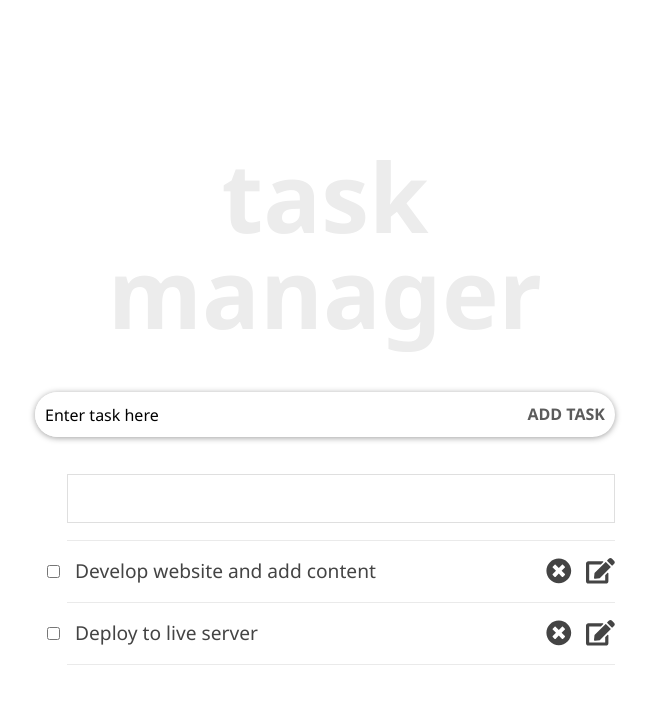
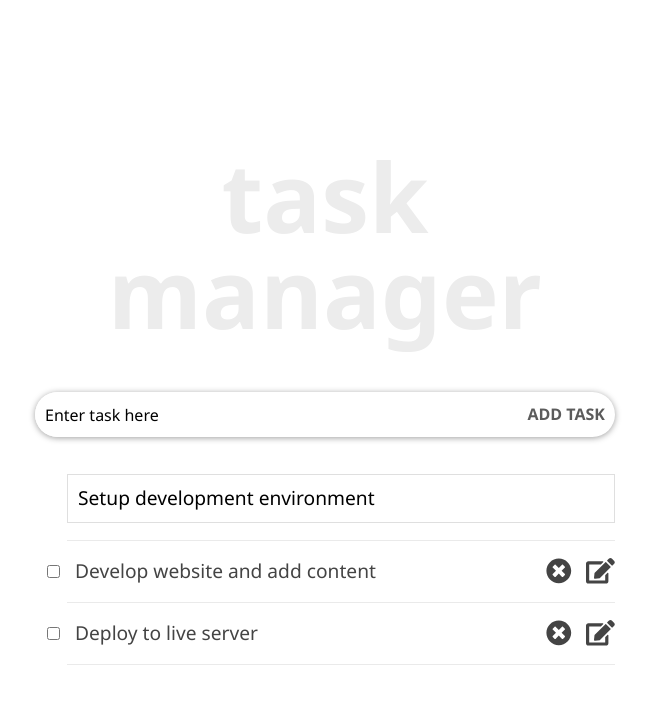
Before and after one commit to CaliforniaDev/ReactAssignment-1, a React (Create React App) app in the folder task-app/: page / in a window 1280 px wide. Both pictures are taken after a click on the element 915 px from the left and 486 px from the top of the page. Shown: the top 704 px of the page, without its empty margins (315-964 px from the left). Built offline with nearby package versions, Linux system fonts and the light colour scheme.

Commit message:
Add task editing logic

```diff
--- a/task-app/src/App.js
+++ b/task-app/src/App.js
@@ -45,27 +45,28 @@ class App extends Component {
   handleCompletedTask = (id) => {
     this.setState(state => ({
       tasks: state.tasks.map(task => {
-        return task.id === id ?
-          { ...task, completed: !task.completed }
-          : task
+        return (task.id === id) ?
+        {...task, completed: !task.completed}
+        : task;
       }),
     }))
-  };
-
-
+  }
   deleteTask = id => {
     this.setState(state => ({
       tasks: [...state.tasks.filter(task => task.id !== id)]
     }));
-  };
-  handleEdit = () => {
-    this.setState({
-      editing: true
-    })
   }
 
-
-
+  setUpdate = (updatedTitle, id) => {
+    this.setState(state => ({
+      tasks: state.tasks.map(task => {
+        if (task.id === id) {
+          task.title = updatedTitle;
+        }
+        return task;
+      })
+    }))
+  }
   render() {
     const viewMode = {};
     const editMode = {};
@@ -81,8 +82,7 @@ class App extends Component {
           tasks={tasks}
           state={this.state}
           deleteTask={this.deleteTask}
-          editTask={this.handleEdit}
-          updateTask={this.updateTask}
+          setUpdate={this.setUpdate}
           handleCompletedTask={this.handleCompletedTask}
         />
 
--- a/task-app/src/components/Overview.js
+++ b/task-app/src/components/Overview.js
@@ -3,7 +3,7 @@ import TaskItem from './TaskItem';
 
 
 const Overview = (props) => {
-    const { tasks, handleCompletedTask, deleteTask } = props;
+    const { tasks, handleCompletedTask, deleteTask, setUpdate } = props;
     return (
         <div>
             <ul>
@@ -13,6 +13,7 @@ const Overview = (props) => {
                       task={task}
                       handleCompletedTask={handleCompletedTask}
                       deleteTask={deleteTask}
+                      setUpdate={setUpdate}
                     />
                 ))}
             </ul>
--- a/task-app/src/components/TaskItem.js
+++ b/task-app/src/components/TaskItem.js
@@ -14,8 +14,15 @@ class TaskItem extends React.Component {
             editing: true
         })
     }
+    handleUpdatedDone = e => {
+        if (e.key === "Enter") {
+            this.setState({
+                editing: false
+            });
+        }
+    }
     render() {
-        const { handleCompletedTask, deleteTask } = this.props;
+        const { handleCompletedTask, deleteTask, setUpdate } = this.props;
         const { id, completed, title } = this.props.task;
         const completedStyle = {
             fontStyle: "italic",
@@ -33,7 +40,7 @@ class TaskItem extends React.Component {
 
         return (
             <li className={styles.item}>
-                <div style={viewMode}>
+                <div onDoubleClick={this.handleEditing} style={viewMode}>
                 <input
                   type="checkbox"
                   className={styles.checkbox}
@@ -43,9 +50,19 @@ class TaskItem extends React.Component {
                 <span style={completed ? completedStyle : null}>
                 {title}
                 </span>
-                <TasksController editTask={this.handleEditing} deleteTask={() => deleteTask(id)}/>
+                <TasksController
+                  editTask={this.handleEditing}
+                  deleteTask={() => deleteTask(id)}
+                  />
                 </div>
-                <input type="text" style={editMode} className={styles.textInput} />
+                <input
+                  type="text"
+                  style={editMode}
+                  className={styles.textInput}
+                  value={title}
+                  onChange={e => { setUpdate(e.target.value, id)}}
+                  onKeyDown={this.handleUpdatedDone}
+                />
 
             </li>
         );
```
